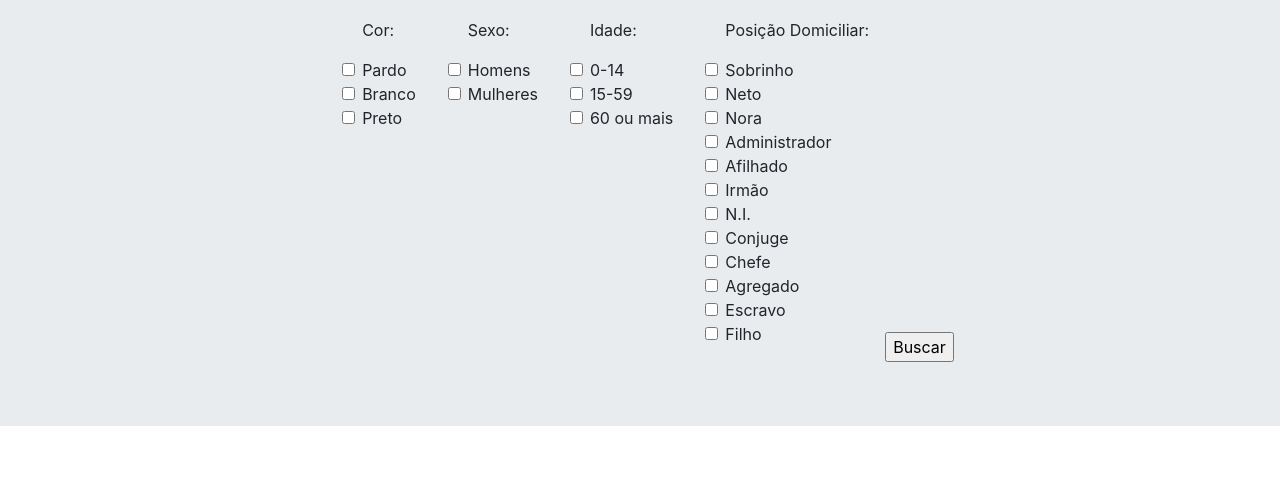
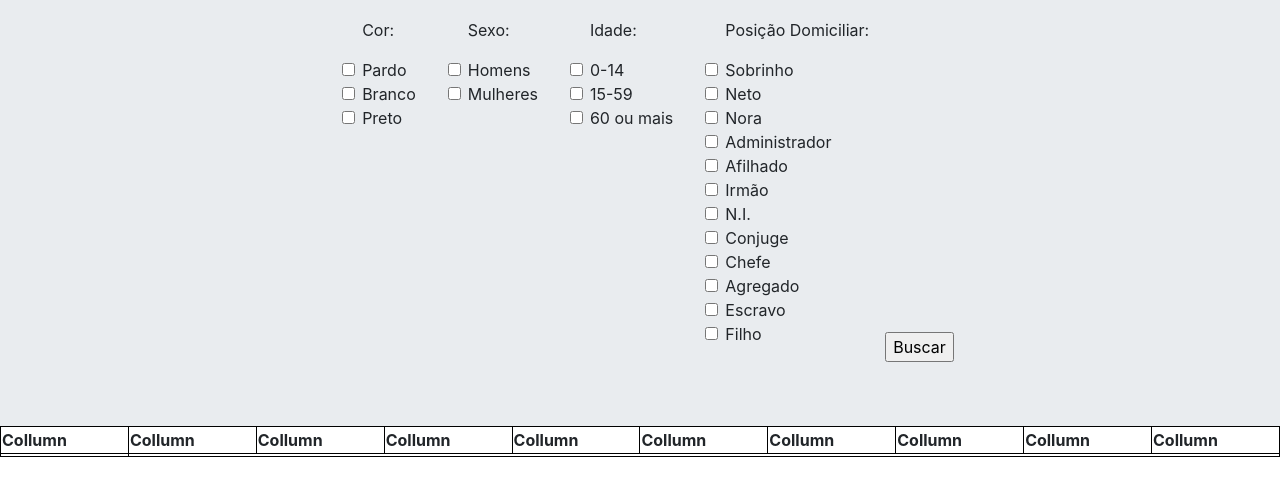
Before and after one commit to renatoar/renatoar.github.io, a plain HTML site: page busca.html in a window 1280 px wide. Shown: the part 209-704 px from the top of the page. Drawn offline with nearby package versions, Linux system fonts and the light colour scheme.

Commit message:
Inclusão de tabela genérica na página de busca

```diff
--- a/busca.html
+++ b/busca.html
@@ -132,6 +132,25 @@
       </div>
     </div>
 
+    <table id="" style="width:100%">
+      <!--Linha com nome das colunas-->
+      <tr>
+        <th>Collumn</th>
+        <th>Collumn</th>
+        <th>Collumn</th>
+        <th>Collumn</th>
+        <th>Collumn</th>
+        <th>Collumn</th>
+        <th>Collumn</th>
+        <th>Collumn</th>
+        <th>Collumn</th>
+        <th>Collumn</th>
+      </tr>
+      <!--Linhas de dados-->
+      <tr>
+        <td></td>
+      </tr>
+    </table>
 
   </body>
 </html>
--- a/style.css
+++ b/style.css
@@ -33,3 +33,8 @@ p.lead {
 #footer a {
     color: black;
 }
+
+table, th, td {
+    border: 1px solid black;
+    border-collapse: collapse;
+}
```
